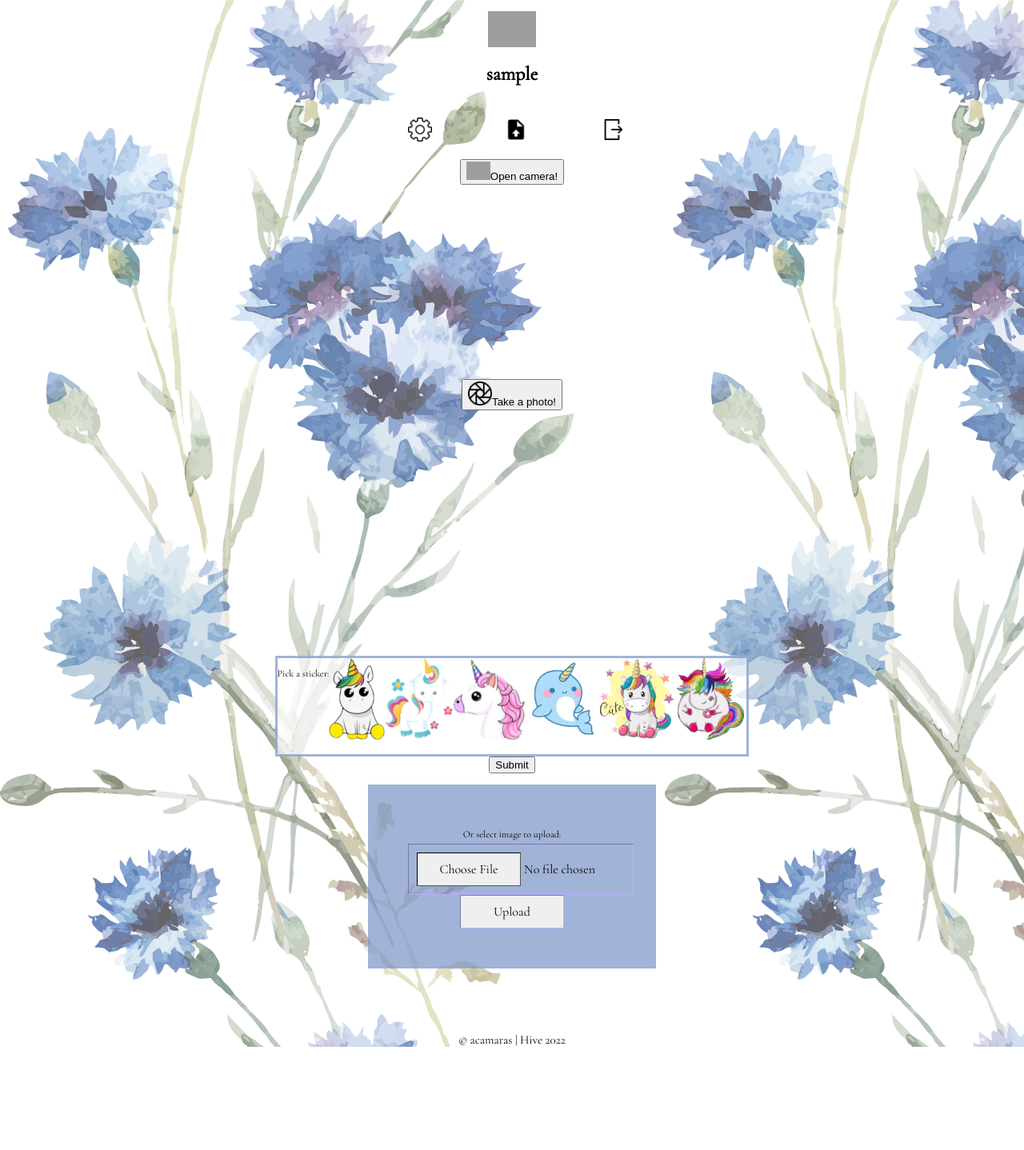
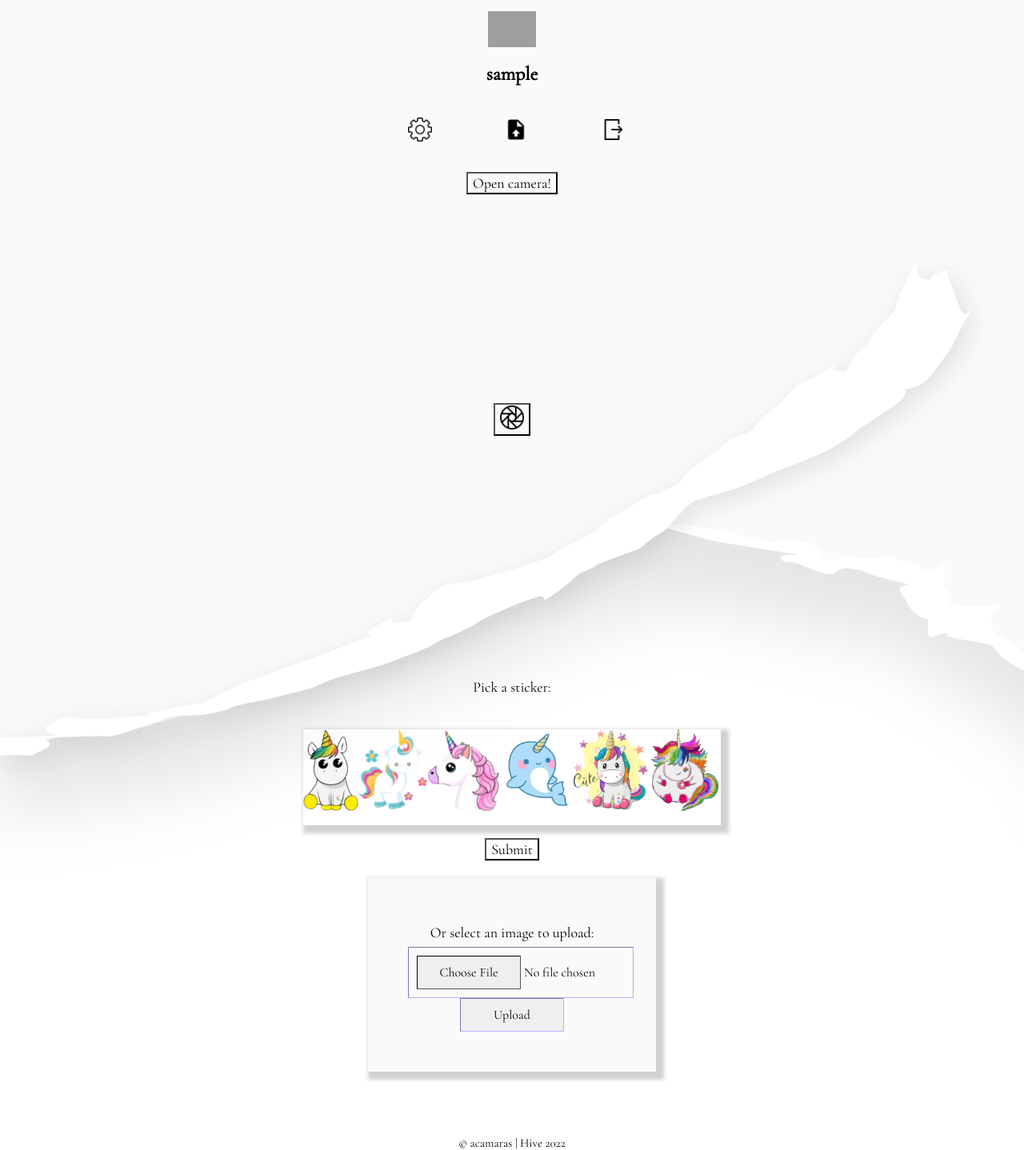
Before and after one commit to acamaras0/camagru, a PHP site: page /camagru/src/upload.php in a window 1280 px wide. Shown: the whole page at 80% size. Before the commit the page ends 1309 px from the top, so only its background shows below. Run offline with PHP 8.4, Linux system fonts and the light colour scheme; the visitor is signed in with stand-in values (Sample User, id 1); grey boxes are pictures that could not be loaded.

Commit message:
style changes

```diff
--- a/src/newsfeed.php
+++ b/src/newsfeed.php
@@ -76,7 +76,7 @@
                             <img class="picture" src=<?php echo $key0['picture_path'];?>>
                             <div class="like-container">
                                 <form class="likes" action="likes_count.php" method="post">
-                                    <button  class="like" type="like" name="heart" value="OK"><img src="../img/heart.png" width="20" alt="del"></button>
+                                    <button  class="like" type="like" name="heart" value="OK"><img src="../img/heart.png" width="25" alt="del"></button>
                                     <input type="hidden" name="picture_owner" value=<?php echo $key0['picture_owner'];?>>
                                     <input type="hidden" name="picture_name" value=<?php echo $key0['picture_name'];?>>
                                     <input type="hidden" name="user_like" value=<?php echo $username;?>>
--- a/src/profile.php
+++ b/src/profile.php
@@ -52,7 +52,7 @@
                             <img class="picture" src=<?php echo $key['picture_path'];?>>
                             <div class="like-container">
                                 <form class="likes" action="likes_count.php" method="post">
-                                    <button  class="like" type="like" name="heart" value="OK"><img src="../img/heart.png" width="20" alt="del"></button>
+                                    <button  class="like" type="like" name="heart" value="OK"><img src="../img/heart.png" width="25" alt="del"></button>
                                     <input type="hidden" name="picture_owner" value=<?php echo $key0['picture_owner'];?>>
                                     <input type="hidden" name="picture_name" value=<?php echo $key0['picture_name'];?>>
                                     <input type="hidden" name="user_like" value=<?php echo $user;?>>
--- a/src/upload.php
+++ b/src/upload.php
@@ -25,20 +25,20 @@ header('location:../index.php');
     </br>
     <div class="middle">
         <div class="container">
-            <button id="start_camera"><img src="../img/cam.png" width="30">Open camera!</button>
+            <button id="start_camera">Open camera!</button>
             <div class="view-finder">
                 <div class="sticker-preview" id="sticker_preview"></div>
                 <div class="sticker-preview1" id="sticker_preview1"></div>
                 <video id="video" width="340" height="240" autoplay></video>
             </div>
-            <button id="take_photo"><img src="../img/capture.png" width="30">Take a photo!</button>
+            <button id="take_photo"><img src="../img/capture.png" width="30"></button>
             <div class="view-finder">
                 <div class="canvas-preview" id="canvas_preview"></div>
                 <canvas id="canvas" width="375" height="280" value="canvas"></canvas>
             </div>
+            <p>Pick a sticker:</p>
             <div class="sticker-container">
                 <div class="sticker-middle">
-                    <p>Pick a sticker:</p>
                     <img id="s1" onclick="s_path1()" src="../stickers/unicorn1.png" alt="">
                     <img id="s2" onclick="s_path2()" src="../stickers/unicorn2.png" alt="">
                     <img id="s3" onclick="s_path3()" src="../stickers/unicorn3.png" alt="">
@@ -56,8 +56,7 @@ header('location:../index.php');
         <br />
         <div class="upload-container">
             <form action="store_uploaded_pic.php" method="post" enctype="multipart/form-data">
-                Or select image to upload:
-
+                Or select an image to upload:
                 <div class="choose"><input type="file" name="fileToUpload" id="fileToUpload" required></div>
                 <div class="upload"><input type="submit" value="Upload" name="submit"></div>
                 <input type="hidden" id="stamp1" name="stamp" value="">
--- a/style.css
+++ b/style.css
@@ -33,7 +33,7 @@ html {
     #6654f1 100%
   ); */
   /*background-color: #ffffff;*/
-  background-image: url("img/background2.png");
+  background-image: url("img/background.png");
   color: rgb(0, 0, 0);
   font-family: "Cormorant Garamond", serif;
   font-size: 1.5vh;
@@ -72,6 +75,7 @@ html {
   align-items: center;
   margin-top: 1vh;
   flex-direction: column;
+  font-size: large;
 }
 
 .middle-profile{
@@ -213,12 +240,15 @@ html {
   flex-direction: column;
   justify-content: center;
   text-align: center;
-  background-color: rgb(120 145 197 / 69%);
+  background-image: url("img/background.png");
+  box-shadow: 5px 5px 5px 5px rgba(0,0,0,0.18);
+  /* background-color: rgb(120 145 197 / 69%); */
   /*background-color: rgb(184, 176, 250);*/
   padding: 50px;
   border-radius: none;
   width: 260px;
   line-height: 2;
+  font-size: large;
 }
 
 .upload-container input{
@@ -479,8 +495,9 @@ form.comments
 .sticker-middle{
   display: flex;
   flex-direction: center;
+  font-size: large;
   height: 15vh;
-  border: solid rgb(120 145 197 / 69%) 3px;
+  box-shadow: 5px 5px 5px 5px rgba(0,0,0,0.18);
   background-color: rgba(255, 255, 255, 0.664);
 }
 
@@ -493,3 +510,17 @@ form.comments
 {
   height:85%;
 }
+
+button#take_photo, button#web_add, button#start_camera {
+  border-radius: none;
+  background-color: inherit;
+  font-family: inherit;
+  font-size: large;
+  cursor: pointer;
+  transition: 0.3s opacity, 0.3s transform;
+  margin-top: 2vh;
+}
+button#take_photo:hover , button#web_add:hover , button#start_camera:hover {
+  opacity: 0.6;
+  transform: scale(1.1);
+}
```
Also changed, not shown: other parts of style.css (+46 -34 lines), img/background4.jpg (added), stickers/unicorn2.png, uploads/4.jpeg (deleted), uploads/62bc37c540be4.png (deleted), uploads/62bf3cb2c8de9.jpeg (added), uploads/62bf3d1188464.jpeg (added), uploads/62bf3db5e6bd1.jpeg (added), uploads/62c0192e7dc9b.jpeg (added).
